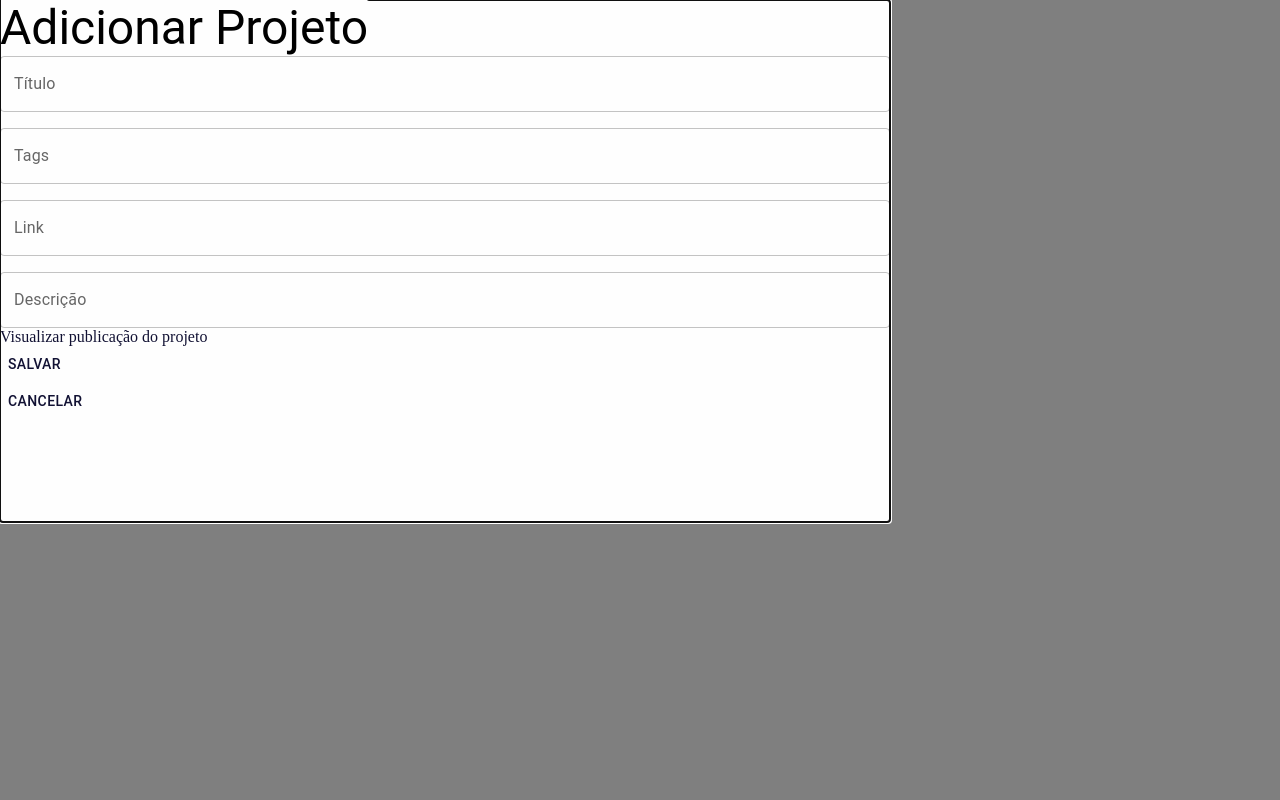
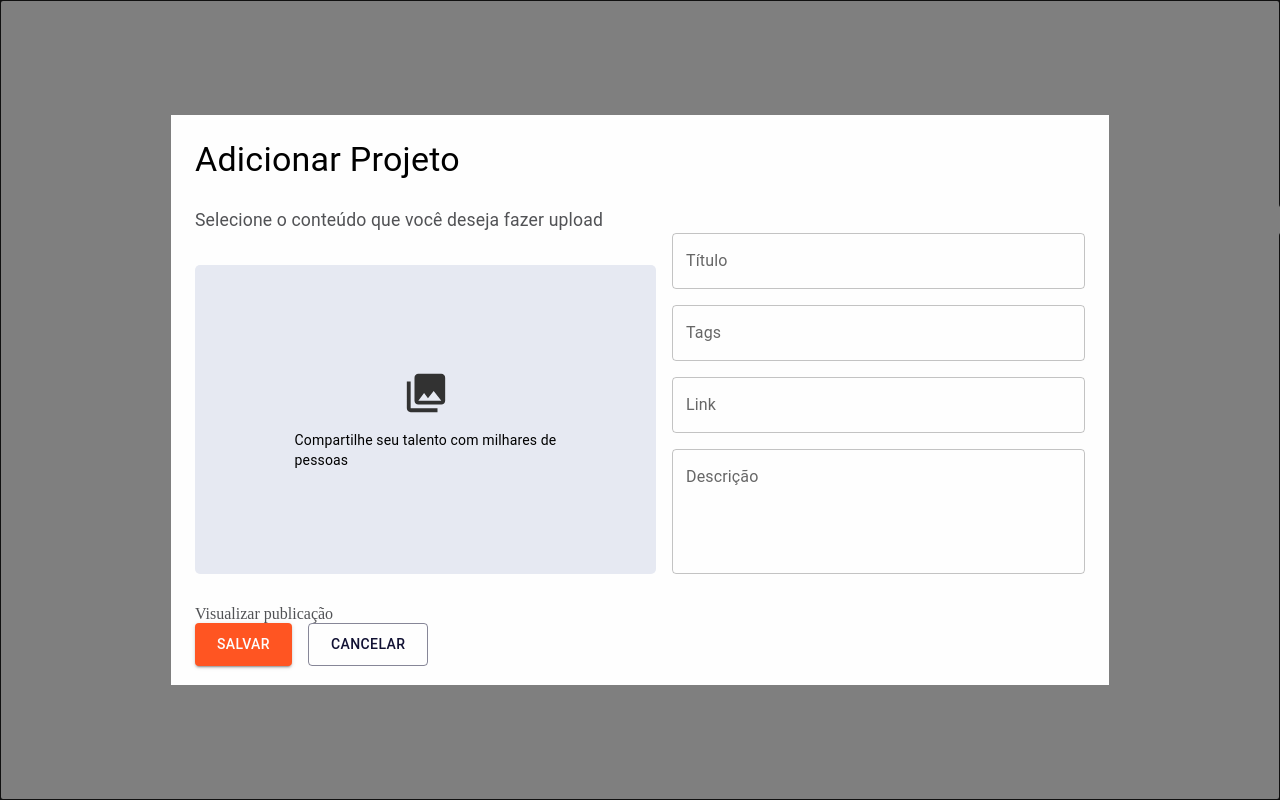
Before and after one commit to gabrielisantos-dev/Hackathon-Orange-Juice, a React (Vite) app in the folder frontend-orange/: page / in a window 1280 px wide. Built offline with nearby package versions, Linux system fonts and the light colour scheme.

Commit message:
chore: ajusta posicionamento de elementos no modal, quase tudo no lugar

```diff
--- a/frontend-orange/src/components/modals/AddProjectModal.jsx
+++ b/frontend-orange/src/components/modals/AddProjectModal.jsx
@@ -1,120 +1,145 @@
-// import { useState } from 'react';
-// import PropTypes from 'prop-types';
 import { Modal, Button, TextField, Typography, Box, ThemeProvider, Link } from '@mui/material';
 import { theme } from '../../utils/Theme';
+import collections from '../../assets/collections/collections.svg';
+
+// Constantes para tamanhos e cores repetidas
+const modalWidth = '890px';
+const modalHeight = '522px';
+const backgroundColor = '#FEFEFE';
+const primaryColor = theme.palette.neutral.secondaryLight;
 
 const AddProjectModal = () => {
-    // const [projectData, setProjectData] = useState({
-        // title: '',
-        // tags: [],
-        // link: '',
-        // description: '',
-        // });
-
     return (
     <ThemeProvider theme={theme}>
-            <Modal open={open} onClose={onclose}>
-                <Box sx={{
-                    width:'890px',
-                    height: '522px',
-                    top: '143px',
-                    left: '207px',
-                    backgroundColor: '#FEFEFE',
-                    }}>
-                    <Box>
-                        <Typography variant='h3'>Adicionar Projeto</Typography>
-                        </Box>
+        <Modal open={true} onClose={() => {}}>
         <Box
             sx={{
-                            width: 'Fixed (413px)',
-                            height: 'Fixed (336px)',
-                            left: '413px',
-                            gap: '16px',
+            display: 'flex',
+            alignItems: 'center',
+            justifyContent: 'center',
+            height: '100vh',
+            }}
+        >
+            <Box
+            sx={{
+                width: modalWidth,
+                height: modalHeight,
+                backgroundColor: backgroundColor,
+                padding: '24px',
                 display: 'flex',
                 flexDirection: 'column',
-
             }}
             >
-                            <TextField
+            <Typography variant='h4' sx={{ marginBottom: '10px' }}>
+                Adicionar Projeto
+            </Typography>
+
+            <Box
                 sx={{
-                                width: 'Fill (413px)',
-                                height: 'Hug (56px)',
-                                padding: '0px, 12px, 0px, 12px',
-                                borderRadius: '4px',
-                                border: '1px',
-                                color: '#0000003B'
+                width: '140%',
+                height: '30px',
+                marginTop: '16px',
+                }}
+            >
+                <Typography color='#515255' letterSpacing='0.15px' font='Roboto' fontSize='1.1rem'>
+                Selecione o conteúdo que você deseja fazer upload
+                </Typography>
+            </Box>
 
+            <Box
+                sx={{
+                width: '100%',
+                display: 'flex',
+                flexDirection: 'row',
+                justifyContent: 'space-between',
+                gap: '16px',
                 }}
-                            label='Título'
-                            variant='outlined'
-                            />
-                            <TextField
+            >
+                <Box
                 sx={{
-                                width: 'Fill (413px)',
-                                height: 'Hug (56px)',
-                                padding: '0px, 12px, 0px, 12px',
-                                borderRadius: '4px',
-                                border: '1px',
-                                color: '#0000003B'
+                flex: '1',
+                height: '92%',
+                display: 'flex',
+                flexDirection: 'column',
+                borderRadius: '5px',
+                alignItems: 'center',
+                justifyContent: 'center',
+                backgroundColor: primaryColor,
+                marginTop: '32px',
                 }}
-                            label='Tags'
-                            variant='outlined'
-                            />
-                            <TextField
+                >
+                <Box
                     sx={{
-                                width: 'Fill (413px)',
-                                height: 'Hug (56px)',
-                                padding: '0px, 12px, 0px, 12px',
-                                borderRadius: '4px',
-                                border: '1px',
-                                color: '#0000003B'
+                    width: '46px',
+                    height: '46px',
+                    margin: 'auto',
+                    display: 'flex',
+                    flexDirection: 'column',
+                    alignItems: 'center',
+                    justifyContent: 'center',
                     }}
-                            label='Link'
-                            variant='outlined'
-                            />
-                            <TextField
+                >
+                    <img src={collections} alt='Collections' />
+                    <Typography variant='body2' marginTop='14px' sx={{ whiteSpace: 'nowrap' }}>
+                    Compartilhe seu talento com milhares de<wbr /> pessoas
+                    </Typography>
+                </Box>
+                </Box>
+
+                <Box
                 sx={{
-                                width: 'Fill (413px)',
-                                height: 'Fixed (120px)',
-                                padding: '0px, 12px, 0px, 12px',
-                                borderRadius: '4px',
-                                border: '1px',
-                                color: '#0000003B'
+                    width: '413px',
+                    height: '336px',
+                    display: 'flex',
+                    flexDirection: 'column',
+                    gap: '16px',
+                }}
+                >
+                <TextField label='Título' variant='outlined' />
+                <TextField label='Tags' variant='outlined' />
+                <TextField label='Link' variant='outlined' />
+                <TextField label='Descrição' multiline rows={4} variant='outlined' />
+                </Box>
+            </Box>
 
-                                }}
-                            label='Descrição'
-                            variant='outlined'
-                            />
+            <Box sx={{ marginTop: '20px' }}>
+                <Link href='' sx={{ display: 'block', marginTop: '16px', color: '#515255', textDecoration: 'none' }}>
+                Visualizar publicação
+                </Link>
             </Box>
-                        <Box>
-                            <Link width='838px' underline='none' height='16px' href=''>Visualizar publicação do projeto</Link>
-                        </Box>
-                            <Box
+            <Box sx={{ display: 'flex', justifyContent: 'flex-start' }}>
+                <Button
+                variant='contained'
+                color='secondary'
                 sx={{
                     width: 'Hug (101px)',
                     height: 'Hug (42px)',
-                                padding: '8px, 22px, 8px, 22px',
+                    padding: '8px 22px',
                     borderRadius: '4px',
-
+                    marginRight: '16px',
+                    color: '#FCFDFF',
                 }}
                 >
-                                <Button>Salvar</Button>
-                            </Box>
-                            <Box
+                Salvar
+                </Button>
+                <Button
+                variant='outlined'
                 sx={{
                     width: 'Hug (101px)',
                     height: 'Hug (42px)',
-                                padding: '8px, 22px, 8px, 22px',
+                    padding: '8px 22px',
                     borderRadius: '4px',
-
+                    color: '#00000061 38%',
                 }}
                 >
-                                <Button>Cancelar</Button>
+                Cancelar
+                </Button>
+            </Box>
             </Box>
         </Box>
         </Modal>
     </ThemeProvider>
-        )
-}
+    );
+};
 
 export default AddProjectModal;
```
Lines whose indentation alone changed are shown as unchanged.
